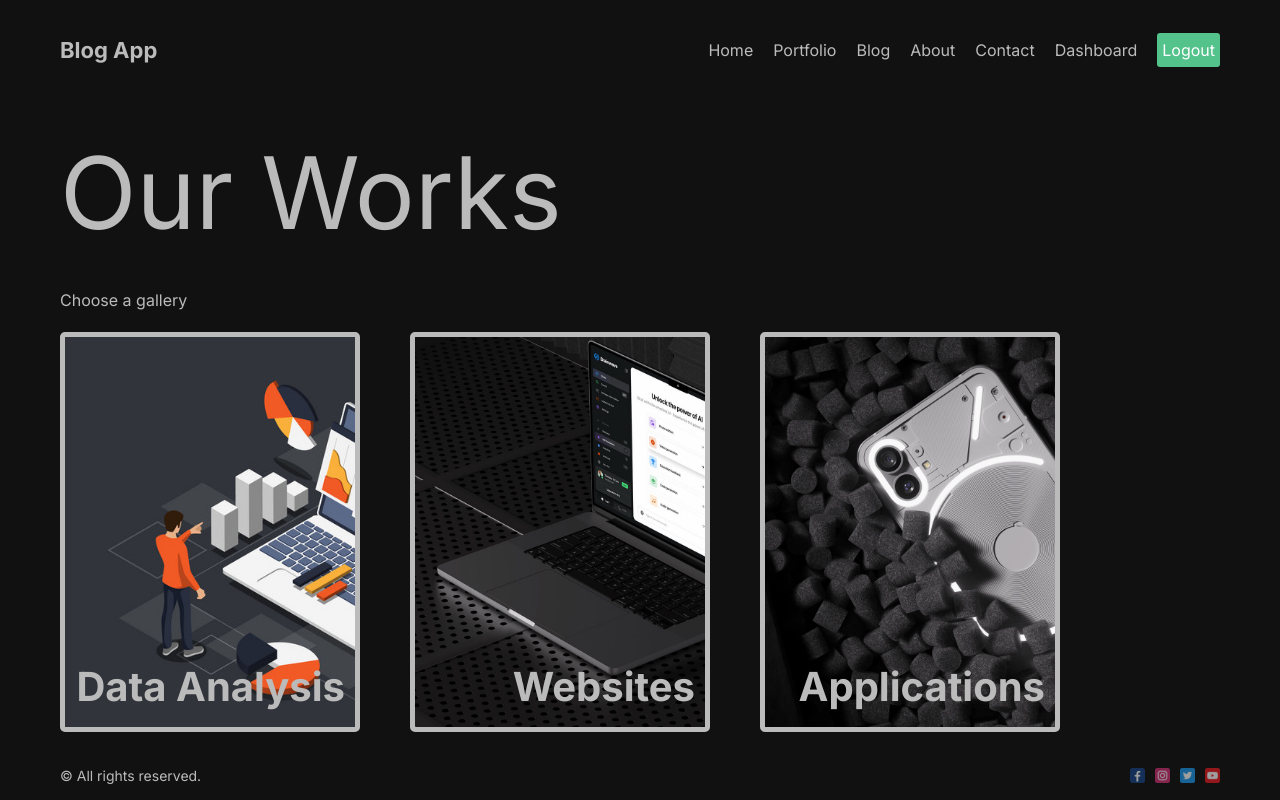
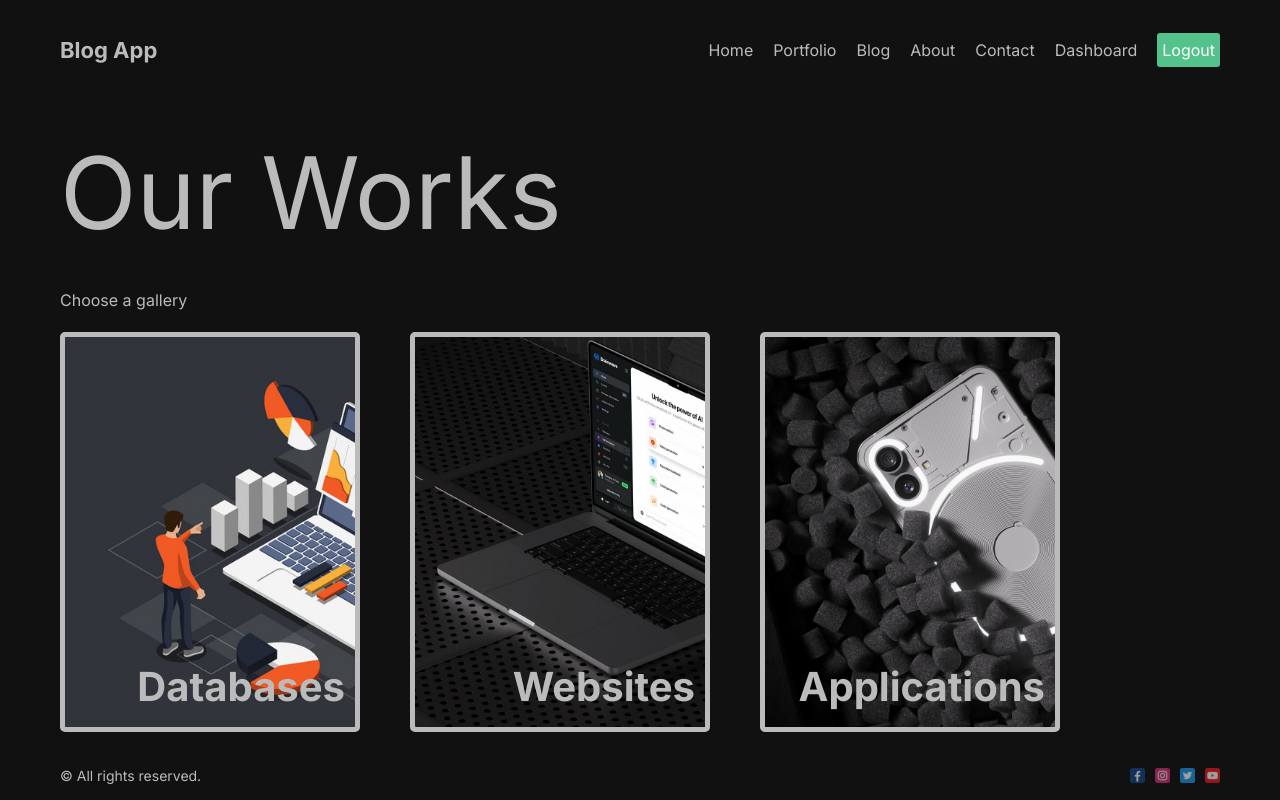
Before and after one commit to mhmttpk/blog-app, a Next.js app: page /portfolio in a window 1280 px wide. Built offline with nearby package versions, Linux system fonts and the light colour scheme.

Commit message:
Portfolio page has been configured

```diff
--- a/src/app/portfolio/[category]/page.jsx
+++ b/src/app/portfolio/[category]/page.jsx
@@ -1,9 +1,16 @@
-import React from 'react'
+import React from 'react';
+import styles from './page.module.css';
 
-const Category = () => {
-  return (
-    <div>Category</div>
-  )
+const Category = ({params}) => {
+    return (
+        <div className={styles.container}>
+            <h1 className={styles.catTitle}>{params.category}</h1>
+            <div className={styles.item}>
+            <div className={styles.content}></div>
+            <div className={styles.imgContainer}></div>
+            </div>
+        </div>
+    )
 }
 
-export default Category
+export default Category;
--- /dev/null
+++ b/src/app/portfolio/[category]/page.module.css
@@ -0,0 +1,3 @@
+.container {
+
+}
--- a/src/app/portfolio/page.jsx
+++ b/src/app/portfolio/page.jsx
@@ -7,8 +7,8 @@ const Portfolio = () => {
         <div className={styles.container}>
             <h1 className={styles.selectTitle}>Choose a gallery</h1>
             <div className={styles.items}>
-                <Link href="/portfolio/data-analysis" className={styles.item}>
-                    <span className={styles.title}>Data Analysis</span>
+                <Link href="/portfolio/databases" className={styles.item}>
+                    <span className={styles.title}>Databases</span>
                 </Link>
                 <Link href="/portfolio/websites" className={styles.item}>
                     <span className={styles.title}>Websites</span>
--- a/src/app/portfolio/page.module.css
+++ b/src/app/portfolio/page.module.css
@@ -23,6 +23,10 @@
     background-size: cover !important;
 }
 
+.item:hover {
+    border-color: #53c28b;
+}
+
 .item:nth-child(1){
     background: url("/data.png");
 }
@@ -43,6 +47,7 @@
     font-weight: bold;
 }
 
+
 .item:hover .title {
     color: #53c28b;
 }
```
